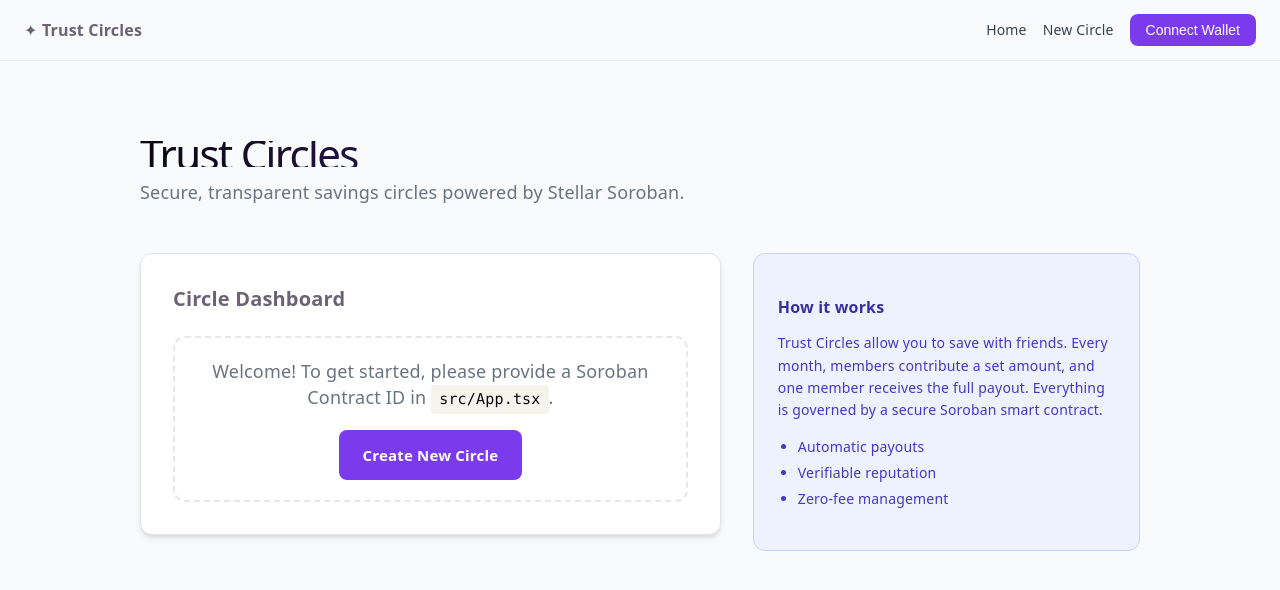
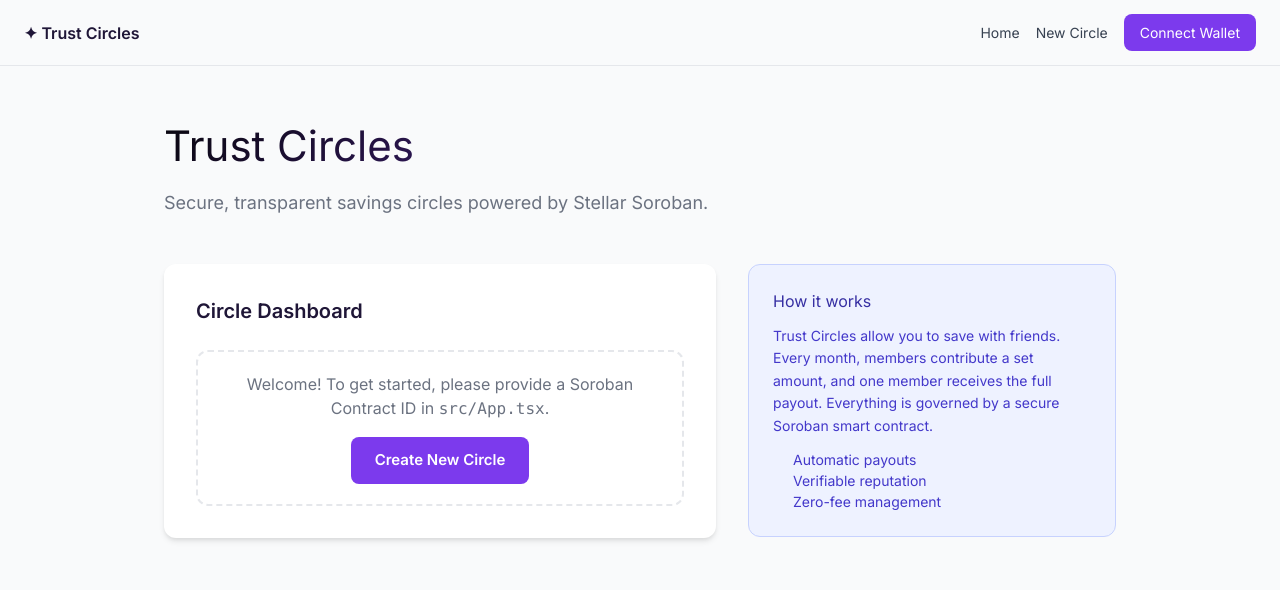
Before and after one commit to Stellar-trust-circles/Stellar-trust-circles-frontend, a React (Vite) app: page / in a window 1280 px wide. Shown: the top 590 px of the page. Built offline with nearby package versions, Linux system fonts and the light colour scheme; what @stellar/stellar-sdk would draw is missing.

Commit message:
style: update global styles

```diff
--- a/src/index.css
+++ b/src/index.css
@@ -1,107 +1,49 @@
-:root {
-  --text: #6b6375;
-  --text-h: #08060d;
-  --bg: #fff;
-  --border: #e5e4e7;
-  --code-bg: #f4f3ec;
-  --accent: #aa3bff;
-  --accent-bg: rgba(170, 59, 255, 0.1);
-  --accent-border: rgba(170, 59, 255, 0.5);
-  --social-bg: rgba(244, 243, 236, 0.5);
-  --shadow:
-    rgba(0, 0, 0, 0.1) 0 10px 15px -3px, rgba(0, 0, 0, 0.05) 0 4px 6px -2px;
+@tailwind base;
+@tailwind components;
+@tailwind utilities;
 
-  --sans: system-ui, 'Segoe UI', Roboto, sans-serif;
-  --heading: system-ui, 'Segoe UI', Roboto, sans-serif;
-  --mono: ui-monospace, Consolas, monospace;
-
-  font: 18px/145% var(--sans);
-  letter-spacing: 0.18px;
-  color-scheme: light dark;
-  color: var(--text);
-  background: var(--bg);
-  font-synthesis: none;
-  text-rendering: optimizeLegibility;
+/* Custom Base Styles */
+body {
+  background-color: #FAF8FC;
+  color: #1f1637;
   -webkit-font-smoothing: antialiased;
-  -moz-osx-font-smoothing: grayscale;
-
-  @media (max-width: 1024px) {
-    font-size: 16px;
-  }
+  font-family: 'Inter', sans-serif;
+  overflow-x: hidden;
 }
 
-@media (prefers-color-scheme: dark) {
-  :root {
-    --text: #9ca3af;
-    --text-h: #f3f4f6;
-    --bg: #16171d;
-    --border: #2e303a;
-    --code-bg: #1f2028;
-    --accent: #c084fc;
-    --accent-bg: rgba(192, 132, 252, 0.15);
-    --accent-border: rgba(192, 132, 252, 0.5);
-    --social-bg: rgba(47, 48, 58, 0.5);
-    --shadow:
-      rgba(0, 0, 0, 0.4) 0 10px 15px -3px, rgba(0, 0, 0, 0.25) 0 4px 6px -2px;
-  }
-
-  #social .button-icon {
-    filter: invert(1) brightness(2);
-  }
+/* Custom Effects */
+.lilac-shadow {
+  box-shadow: 0 4px 20px rgba(107, 79, 187, 0.08);
+}
+.rotation-glow {
+  filter: drop-shadow(0 0 12px rgba(107, 79, 187, 0.4));
+}
+.material-symbols-outlined {
+  font-variation-settings: 'FILL' 0, 'wght' 400, 'GRAD' 0, 'opsz' 24;
+}
+.bento-card {
+  background: #ffffff;
+  border: 1px solid rgba(185, 167, 232, 0.2);
+  border-radius: 1.5rem;
+  transition: all 0.3s ease;
+}
+.bento-card:hover {
+  box-shadow: 0 12px 32px rgba(107, 79, 187, 0.12);
+  transform: translateY(-2px);
 }
 
-body {
-  margin: 0;
+/* Premium Scrollbars */
+::-webkit-scrollbar {
+  width: 8px;
+  height: 8px;
 }
-
-#root {
-  width: 100%;
-  min-height: 100svh;
-  display: flex;
-  flex-direction: column;
-  box-sizing: border-box;
+::-webkit-scrollbar-track {
+  background: transparent;
 }
-
-h1,
-h2 {
-  font-family: var(--heading);
-  font-weight: 500;
-  color: var(--text-h);
+::-webkit-scrollbar-thumb {
+  background: rgba(107, 79, 187, 0.2);
+  border-radius: 4px;
 }
-
-h1 {
-  font-size: 56px;
-  letter-spacing: -1.68px;
-  margin: 32px 0;
-  @media (max-width: 1024px) {
-    font-size: 36px;
-    margin: 20px 0;
-  }
+::-webkit-scrollbar-thumb:hover {
+  background: rgba(107, 79, 187, 0.4);
 }
-h2 {
-  font-size: 24px;
-  line-height: 118%;
-  letter-spacing: -0.24px;
-  margin: 0 0 8px;
-  @media (max-width: 1024px) {
-    font-size: 20px;
-  }
-}
-p {
-  margin: 0;
-}
-
-code,
-.counter {
-  font-family: var(--mono);
-  display: inline-flex;
-  border-radius: 4px;
-  color: var(--text-h);
-}
-
-code {
-  font-size: 15px;
-  line-height: 135%;
-  padding: 4px 8px;
-  background: var(--code-bg);
-}
```
